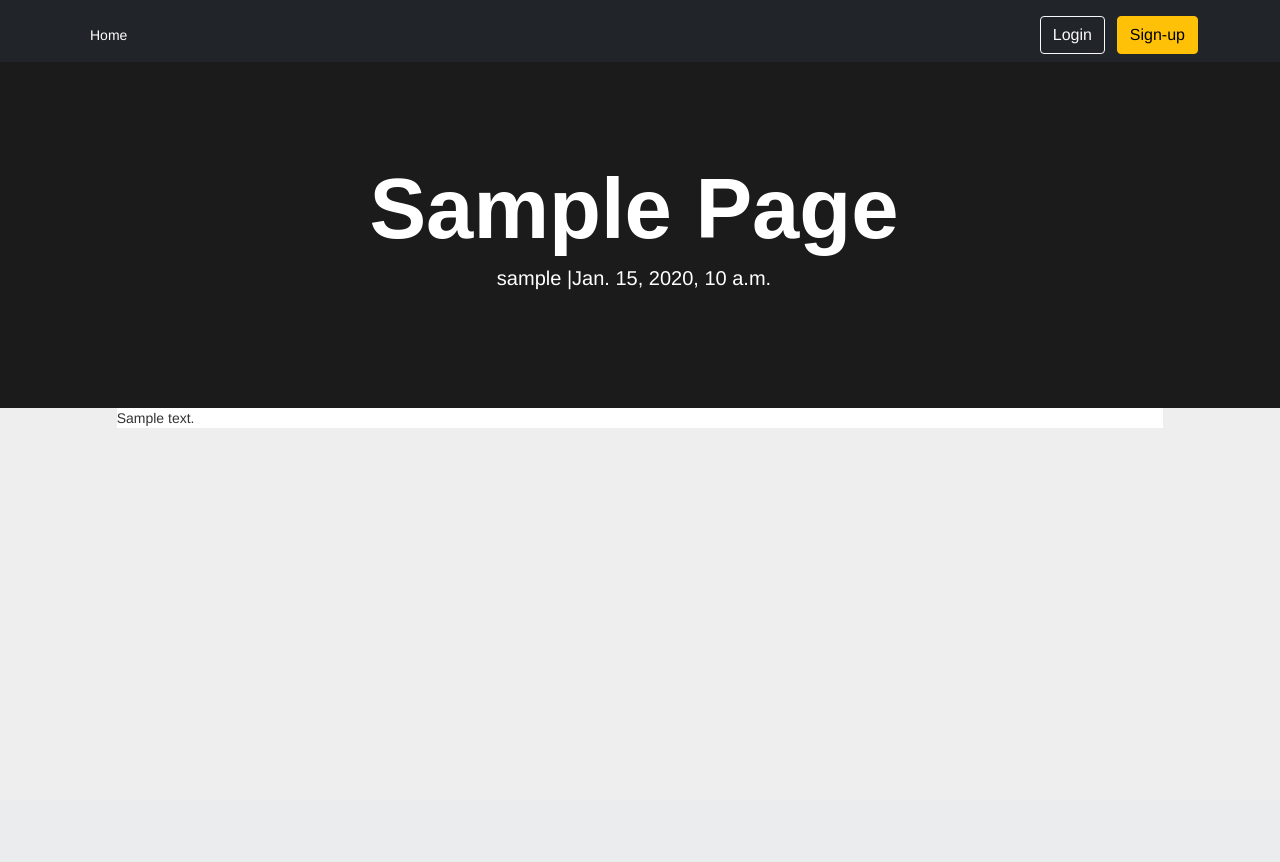
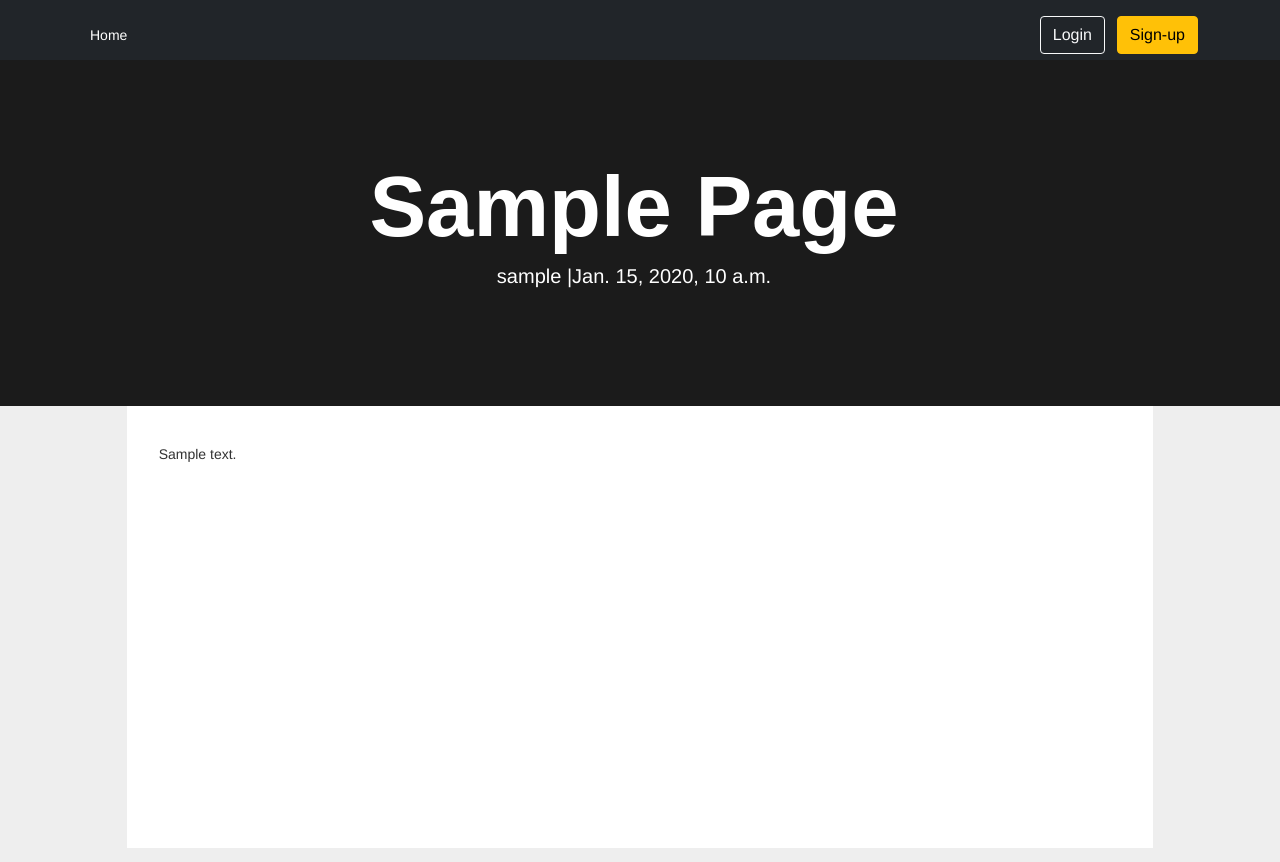
Before and after one commit to philsupertramp/wiki, a Django app: a page that uses pages/templates/pages/page_detail.html in a window 1280 px wide. Before the commit the page ends 428 px from the top, so only its background shows below. Run offline with Django 3.2, Linux system fonts and the light colour scheme; tables that the repository leaves empty hold one stand-in row (values such as "Sample post"); some libraries are stand-ins or nearby versions.

Commit message:
fix more layout!

```diff
--- a/elements/static/css/wiki.css
+++ b/elements/static/css/wiki.css
@@ -106,5 +106,5 @@
 .footer-link a{color:#A9FD00; font-size:18px; text-transform:uppercase;}
 .text-center{ display: flex; justify-content: center; flex-direction: row; }
 .title { text-align: center; }
-.post-content-section {top: 10%; z-index: -1; margin-top: -1.5rem; margin-left:-1.5rem; background-color: #1b1b1b; width: calc(100% + 2.25rem); background-size: cover}
+.post-content-section {margin-left:-1.5rem; background-color: #1b1b1b; width: calc(100% + 2.25rem); background-size: cover}
 .album {width: 33.3%;}
--- a/pages/templates/pages/page_detail.html
+++ b/pages/templates/pages/page_detail.html
@@ -41,13 +41,15 @@
 		</div>
 	</div>
 </section>
-<div class="col-md-10 offset-md-1">
-        <p>{{ page.text | markdown_to_html | safe }}</p>
-        {% if user.is_authenticated %}
+<div class="container-fluid" style="margin-top: -1.5rem;">
+	<div class="col-md-10 offset-md-1" style="padding: 23rem 2rem;">
+		<p>{{ page.text | markdown_to_html | safe }}</p>
+		{% if user.is_authenticated %}
 		<a class="btn btn-outline-warning" href="{% url 'page_update' slug=page.slug %}">Edit<span class="glyphicon glyphicon-pencil"></span></a>
 		<a class="btn btn-outline-info" href="{% url 'page_history' slug=page.slug %}">History</a>
-        {% endif %}
-    </div>
+		{% endif %}
+	</div>
+</div>
 {% endblock %}
 
 {% endif %}
```
